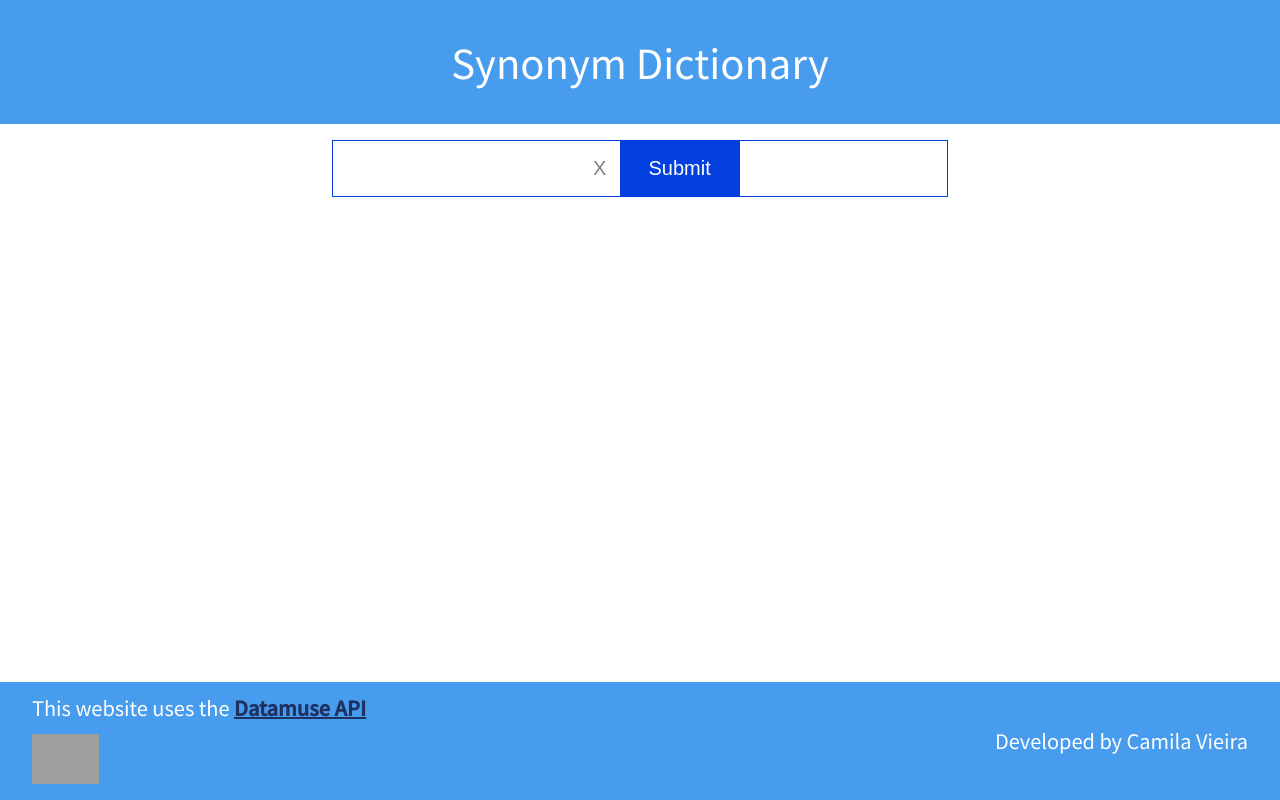
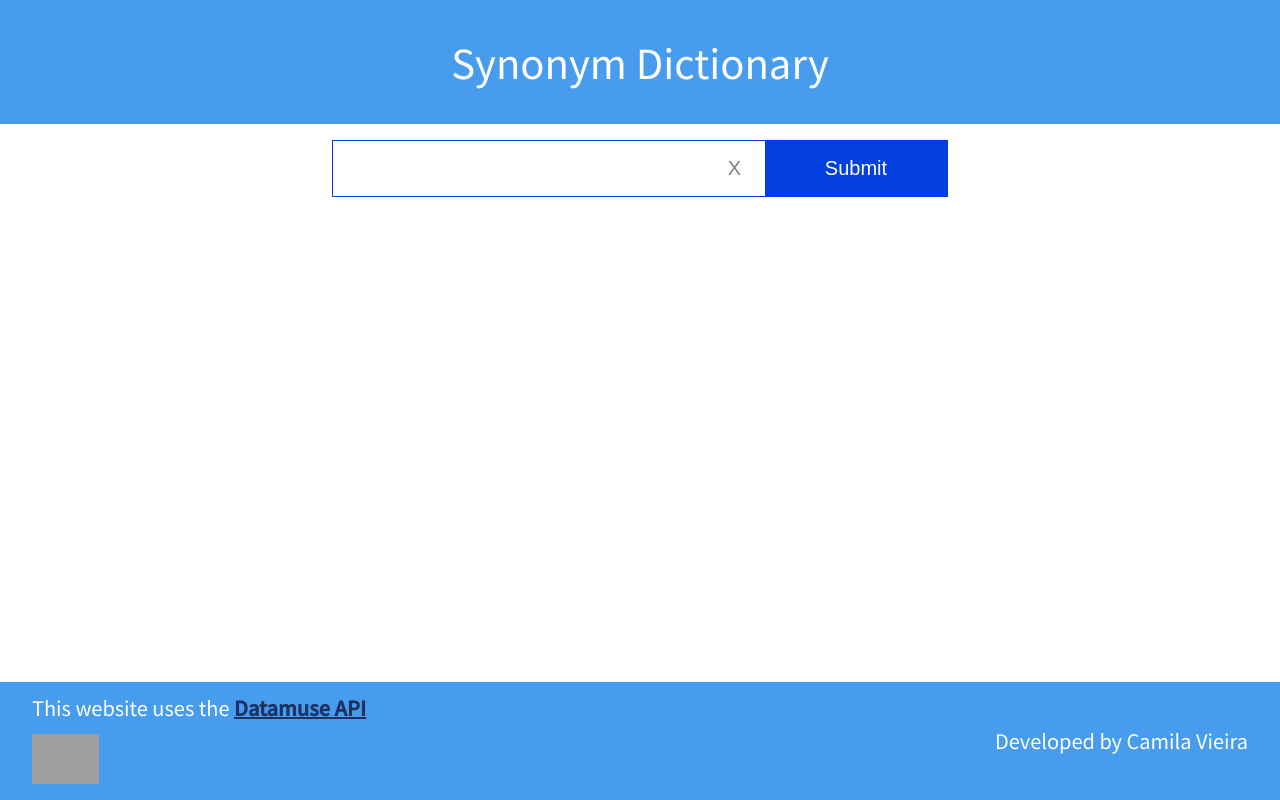
Before and after one commit to CamilaSBVieira/synonym-dictionary, a React (Vite) app: page / in a window 1280 px wide. Built offline with nearby package versions, Linux system fonts and the light colour scheme; grey boxes are pictures that could not be loaded.

Commit message:
Fix button

```diff
--- a/src/assets/styles/searchBar.css
+++ b/src/assets/styles/searchBar.css
@@ -3,7 +3,8 @@
 .searchBar {
     border: 1px solid #043FE0;
     display: flex;
-    justify-content: space-between;
+    flex-direction: column;
+    align-items: fill;
     width: 100%;
     position: relative;
     padding-left: .4rem;
@@ -13,6 +14,10 @@
         width: 50%;
         margin: 0 auto;
     }
+}
+.searchBar-bar {
+    display: flex;
+    flex-direction: row;
 }
 .searchBar_input {
     border: none;
--- a/src/features/searchTerm/SearchBar.jsx
+++ b/src/features/searchTerm/SearchBar.jsx
@@ -40,7 +40,7 @@ export function SearchBar() {
 
     return (
         <form className='searchBar'>
-            <div>
+            <div className='searchBar-bar'>
                 <input className='searchBar_input' type='text' name='searchTerm' id='searchTerm' value={searchTerm} onChange={onChangeHandler} onClick={onClickInput} />
                 <button className='searchBar_clearButton' onClick={onClearHandler}>X</button>
                 <input className='searchBar_searchButton' type="submit" onClick={onSubmit} />
```
